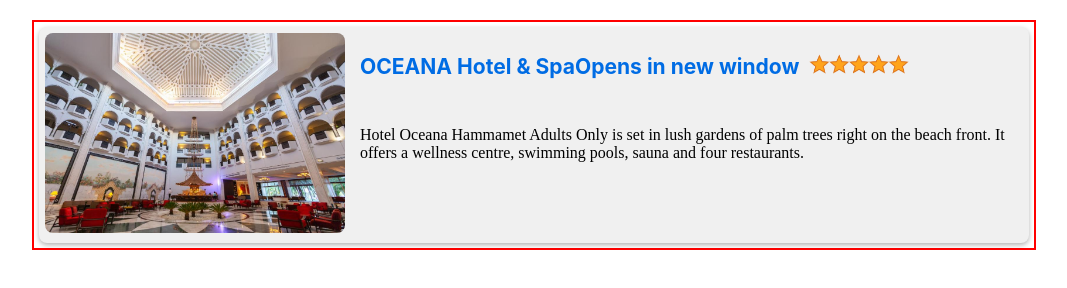
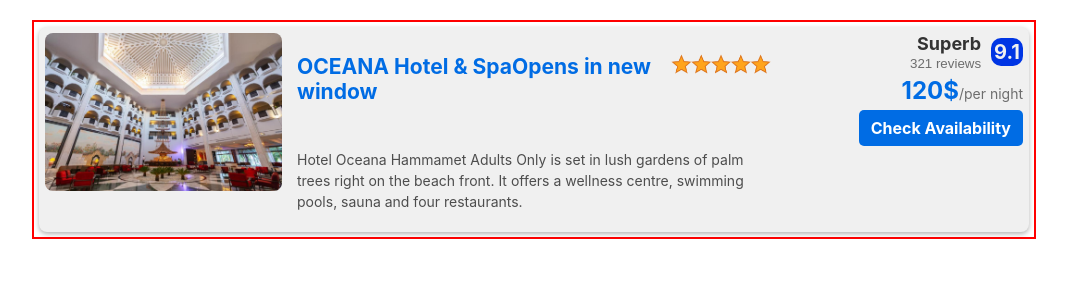
Before and after one commit to MedAbdelaziz/Nabeul-Tourism-guide, a plain HTML site: page accommodation.html in a window 1280 px wide. Shown: the whole page, without its empty margins (106-1173 px from the left). Drawn offline with Linux system fonts and the light colour scheme.

Commit message:
Add accomodation container css

```diff
--- a/accommodation.html
+++ b/accommodation.html
@@ -5,6 +5,7 @@
     <meta name="viewport" content="width=device-width, initial-scale=1.0">
     <title>Document</title>
     <link rel="stylesheet" href="styles/accommodations-&-restaurants/page.css">
+    <link rel="stylesheet" href="styles/global.css">
 </head>
 <body>
     <div class="accommodation-section">
@@ -17,11 +18,27 @@
                     <div class="name"><h3>OCEANA Hotel & SpaOpens in new window</h3></div>
                     <div class="rating"><img src="images/ratings/rating-50.png"></div>
                 </div>
-                <p>Hotel Oceana Hammamet Adults Only is set in lush gardens of palm trees
-                     right on the beach front. It offers a wellness centre, swimming pools,
-                      sauna and four restaurants.</p>
+                <div class="accommodation-description">
+                    <p>Hotel Oceana Hammamet Adults Only is set in lush gardens of palm trees
+                        right on the beach front. It offers a wellness centre, swimming pools,
+                        sauna and four restaurants.</p>
+                </div>
+            </div>
+            <div class="price-container">
+                <div class="price-note">
+                    <div class =price-note-left>
+                        <div class="comment">Superb</div>
+                        <div class = "review-count">321 reviews</div>
+                    </div>
+
+                    <div class="price-note-right">9.1</div>
+                </div>
+                <div class="price-value">120$<span class="side-note">/per night</span></div>
+                <div class="availability-note">Check Availability</div>
+            </div>
             </div>
         </div>
+    </div>
 </body>
 
 </html>
--- a/styles/accommodations-&-restaurants/page.css
+++ b/styles/accommodations-&-restaurants/page.css
@@ -35,6 +35,7 @@
     border-radius: 8px;
     position: relative;
     object-fit : cover;
+    justify-self: stretch;
 }
 .info-container {
     flex:2;
@@ -59,7 +60,6 @@
 
     font-size: 18px;
     font-weight: bold;
-    font-family: BlinkMacSystemFont, -apple-system, Segoe UI, Roboto, Helvetica, Arial, sans-serif;
     color: #006CE4;
 
 }
@@ -68,3 +68,83 @@
     height: auto;
 
 }
+.price-container {
+    flex:1;
+    display: flex;
+    flex-direction: column;
+    justify-content: flex-start;
+    align-items: flex-end;
+    align-content: flex-end;
+    gap: 5px;
+    font-size: 16px;
+    font-weight: bold;
+    color: #333333;
+}
+.price-note {
+    flex : 2;
+    display: flex;
+    flex-direction: row;
+   align-items: center;
+   align-content: center;
+   justify-content: center;
+    gap: 10px;
+    width: 100%;
+}
+.price-note-right{
+    flex: 0;
+    font-size: 20px;
+    color:#f0f0f0;
+    background-color:#0035e4;
+    padding:2px 3px;
+    border-radius: 10px;
+}
+.price-note-left{
+    flex: 3;
+    display: flex;
+    flex-direction: column;
+    justify-content: flex-start;
+    align-items: flex-end;
+    align-content: flex-end;
+    gap: 2px;
+}
+.comment{
+    font-size: 18px;
+    font-weight: bold;
+    color: #333333;
+}
+.review-count{
+    font-family: Arial, sans-serif;
+    font-size: 14px;
+    color: #6d6d6d;
+    font-weight:lighter;
+    font-size:smaller;
+}
+.price-value {
+    font-size: 24px;
+    font-weight: bold;
+    color: #006CE4;
+}
+.side-note{
+    font-size: 14px;
+    color: #6d6d6d;
+    font-weight: lighter;
+}
+.availability-note {
+    flex: 1;
+    font-size: 16px;
+    color: #ffffff;
+    background-color: #006CE4;
+    padding: 8px 12px;
+    border-radius: 5px;
+    cursor: pointer;
+    text-align: center;
+}
+.availability-note:hover {
+    background-color: #004bb5;
+}
+.accommodation-description {
+    font-size: 14px;
+    color: #4d4d4d;
+    line-height: 1.5;
+
+}
--- a/styles/global.css
+++ b/styles/global.css
@@ -1,3 +1,4 @@
 body {
     font-family: BlinkMacSystemFont, -apple-system, Segoe UI, Roboto, Helvetica, Arial, sans-serif;
+    color: #1a1a1a;
 }
```
